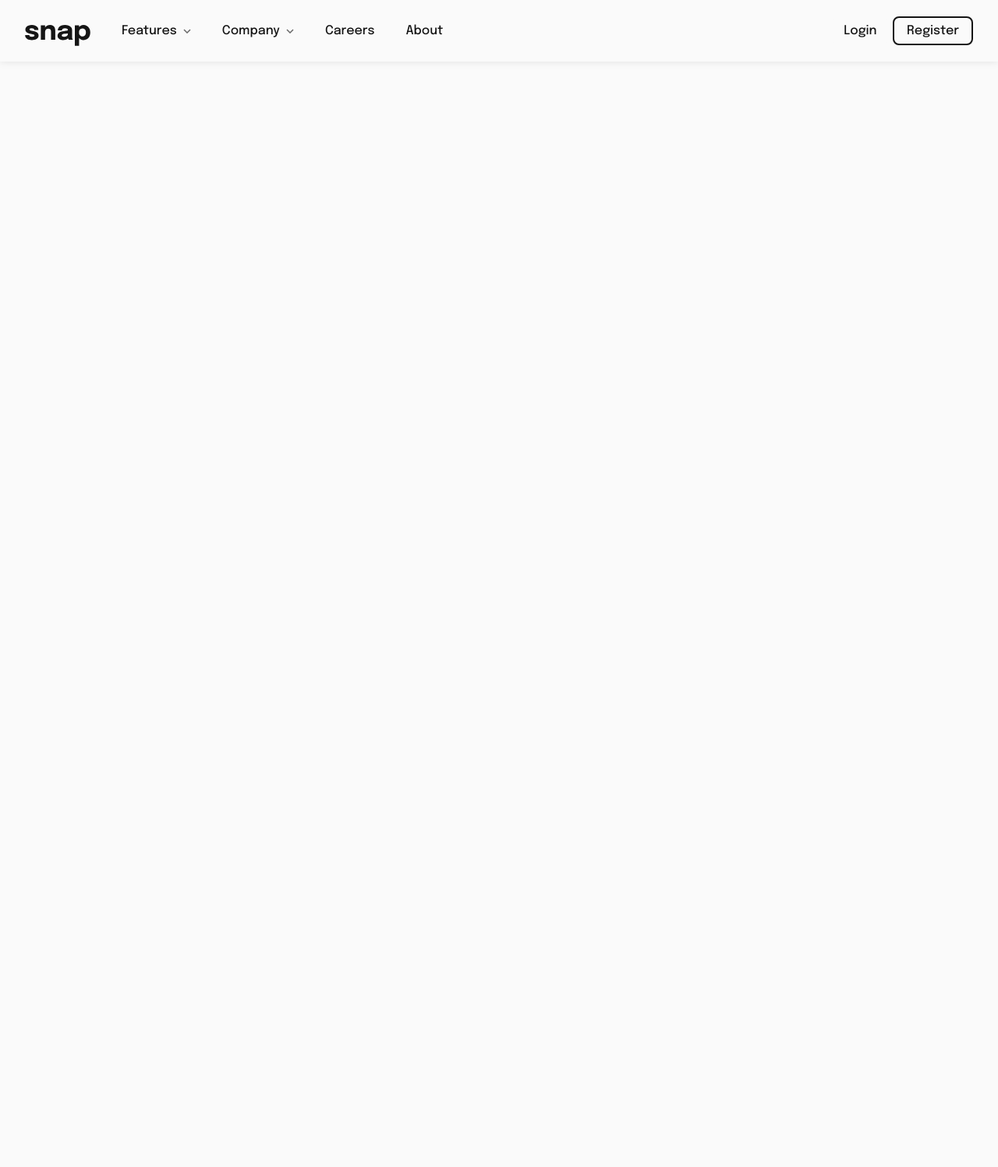
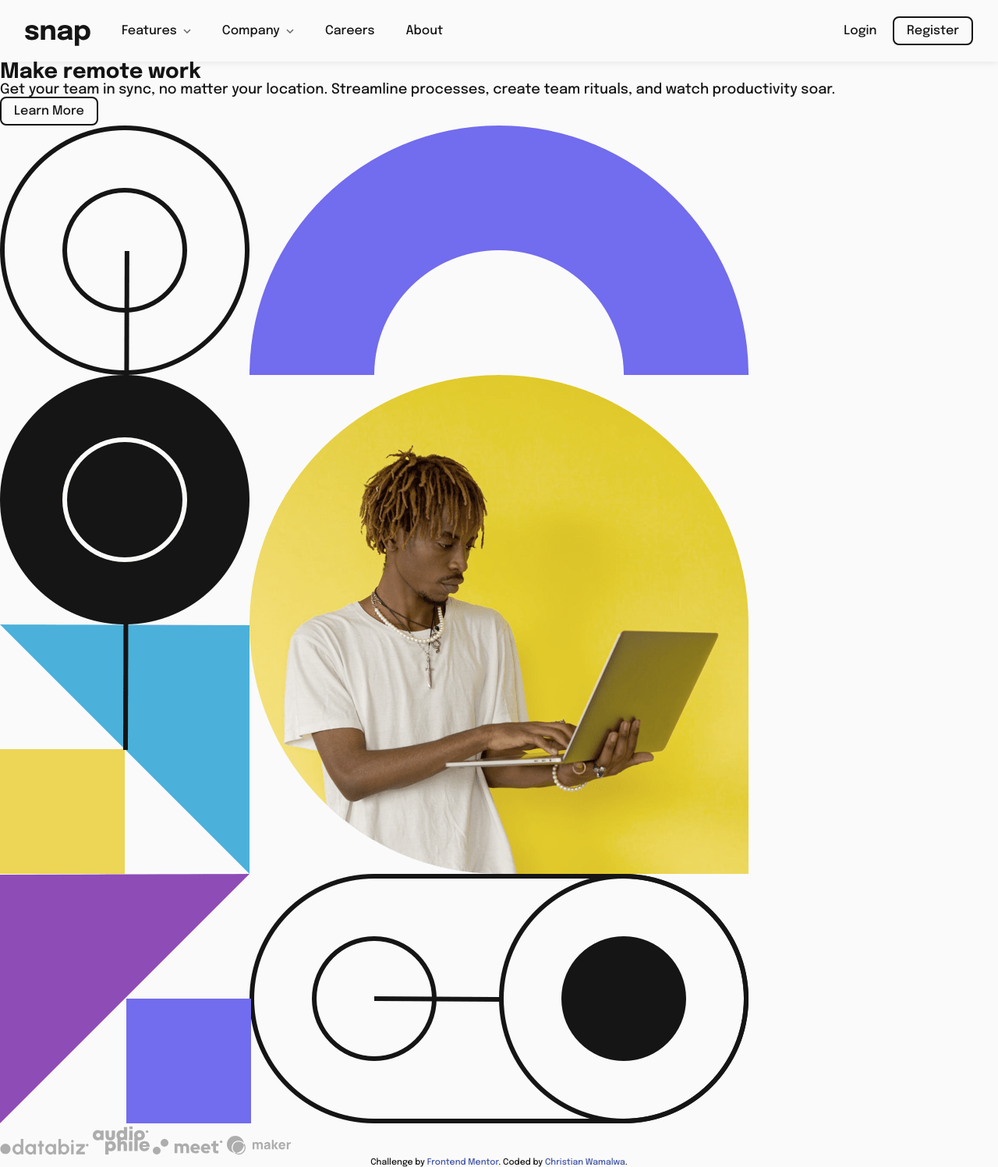
Before and after one commit to 10-menachi/intro, a website: page index.html in a window 1280 px wide. Shown: the whole page at 78% size. Before the commit the page ends 800 px from the top, so only its background shows below. Drawn offline with Linux system fonts and the light colour scheme.

Commit message:
Add main section markup

```diff
--- a/index.css
+++ b/index.css
@@ -37,7 +37,7 @@ li {
   padding: 1rem 2rem;
   background-color: var(--almost-white);
   box-shadow: 0 0 10px 0 rgba(0, 0, 0, 0.1);
-  position: fixed;
+  position: sticky;
   top: 0;
   left: 0;
   width: 100%;
@@ -93,10 +93,7 @@ button,
   border: none;
 }
 
-.ham-menu {
-  display: none;
-}
-
+.ham-menu,
 .mobile-menu {
   display: none;
 }
@@ -124,7 +121,7 @@ button,
   }
 
   .mobile-menu {
-    display: flex;
+    display: none;
     flex-direction: column;
     justify-content: flex-start;
     align-items: center;
@@ -164,6 +161,7 @@ button,
   }
 
   .active {
+    display: flex;
     right: 0;
   }
 
--- a/index.html
+++ b/index.html
@@ -84,6 +84,28 @@
         </ul>
       </div>
     </header>
+
+    <section class="main-section">
+      <div class="left">
+        <h1>Make remote work</h1>
+        <p>
+          Get your team in sync, no matter your location. Streamline processes,
+          create team rituals, and watch productivity soar.
+        </p>
+        <button>Learn More</button>
+      </div>
+      <div class="right">
+        <img src="assets/image-hero-desktop.png" alt="" />
+      </div>
+
+      <div class="sponsors">
+        <img src="assets/client-databiz.svg" alt="" />
+        <img src="assets/client-audiophile.svg" alt="" />
+        <img src="assets/client-meet.svg" alt="" />
+        <img src="assets/client-maker.svg" alt="" />
+      </div>
+    </section>
+
     <div class="attribution">
       Challenge by
       <a
```
